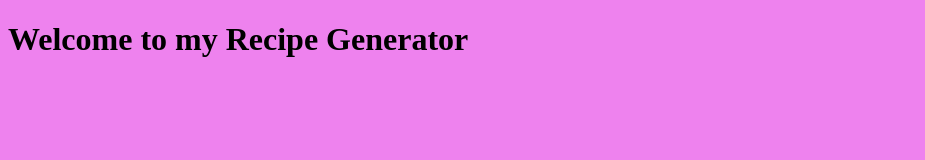
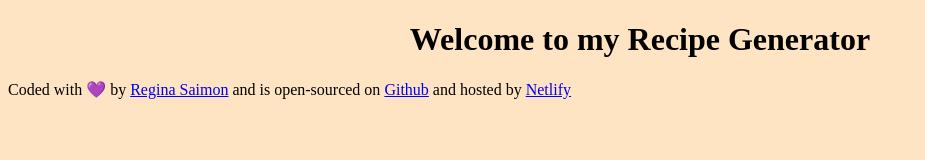
Before and after one commit to rjsaimon-gif/Recipe-Generator, a plain HTML site: page index.html in a window 1280 px wide. Shown: the whole page, without its empty margins (0-925 px from the left). Drawn offline with Linux system fonts and the light colour scheme.

Commit message:
Added the footer

```diff
--- a/index.html
+++ b/index.html
@@ -8,6 +8,16 @@
   </head>
   <body>
     <h1>Welcome to my Recipe Generator</h1>
+    <footer>
+      Coded with 💜 by
+      <a href="https://github.com/rjsaimon-gif"> Regina Saimon</a> and is
+      open-sourced on
+      <a href="https://github.com/rjsaimon-gif/Recipe-Generator" target="_blank"
+        >Github</a
+      >
+      and hosted by
+      <a href="ai-rjs-recipe-generator.netlify.app" target="_blank">Netlify</a>
+    </footer>
     <script src="src/index.js"></script>
   </body>
 </html>
--- a/src/style.css
+++ b/src/style.css
@@ -1,3 +1,6 @@
 body {
-    background: violet;
+  background: bisque;
 }
+h1 {
+  text-align: center;
+}
```
